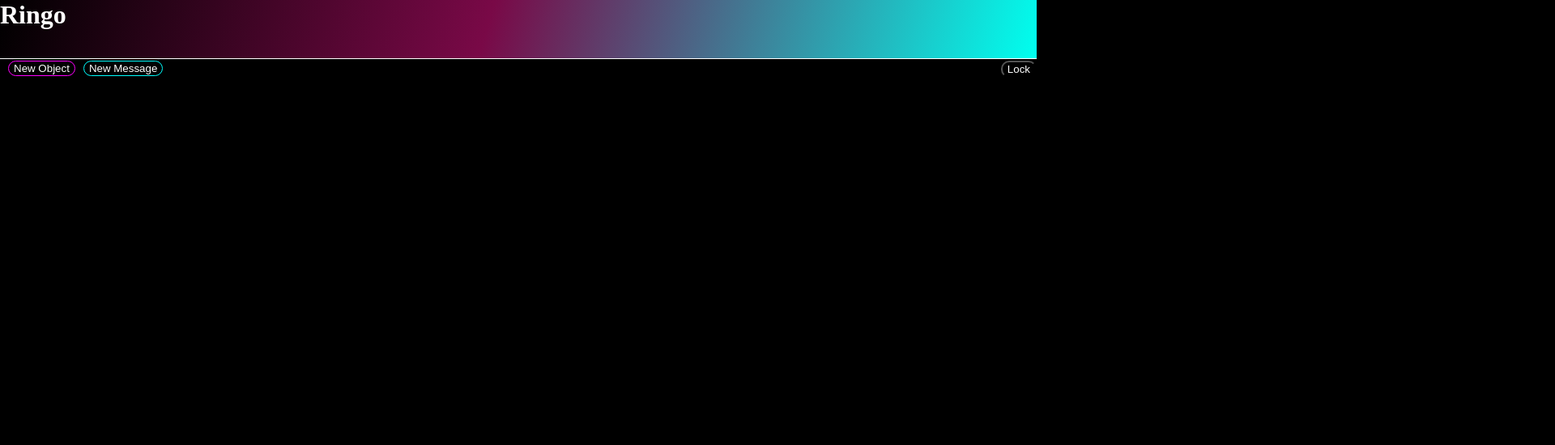
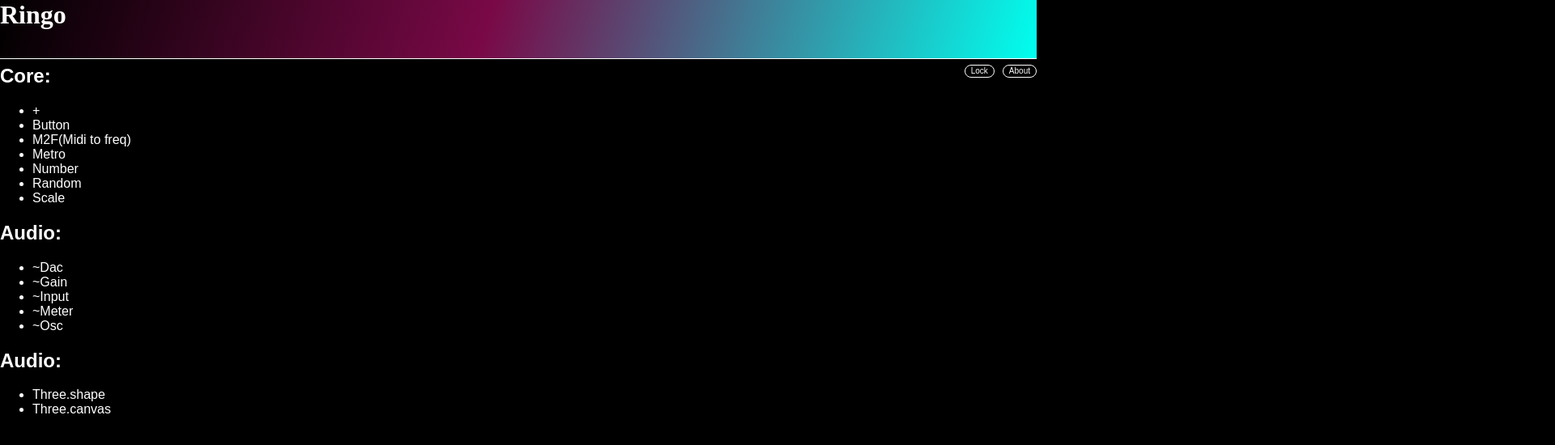
Before and after one commit to qscacheri/ringo, a React (Create React App) app: page /about in a window 1280 px wide. Shown: the top 550 px of the page at 81% size, 1920 px wide, since content can reach past the window. Built offline with nearby package versions, Linux system fonts and the light colour scheme; a web font is replaced by a local one.

Commit message:
added object list

```diff
--- a/package.json
+++ b/package.json
@@ -13,6 +13,7 @@
     "react-draggable": "^4.2.0",
     "react-location": "^2.0.7",
     "react-p5": "^1.3.2",
+    "react-router-dom": "^5.1.2",
     "react-scripts": "0.9.x",
     "three": "^0.116.1",
     "tone": "^13.8.25"
--- /dev/null
+++ b/src/css/About.css
@@ -0,0 +1,5 @@
+.About {
+    width: 100%;
+    color: white;
+    height: 100%;
+}
--- a/src/css/App.css
+++ b/src/css/App.css
@@ -1,7 +1,7 @@
 .App,  #root
 {
-    width: 1000vw;
-    height: 1000vh;
+    width: 100%;
+    height: 100%;
     outline: 0;
     margin: 0;
     background: black;
@@ -10,6 +10,6 @@
 
 .WorkSpace {
     position: relative;
-    width: 100%;
-    height: 100%;
+    width: 1000vw;
+    height: 1000vh;
 }
--- a/src/css/Toolbar.css
+++ b/src/css/Toolbar.css
@@ -50,6 +50,11 @@
     color: white;
     border-radius: 10px;
     margin-left: 10px;
+    text-decoration: none;
+    font-size: 10px;
+    border: solid 1px white;
+    padding: 1px 7px 2px;
+
 }
 
 .ToolbarButton.NewObject {
--- /dev/null
+++ b/src/js/components/About.jsx
@@ -0,0 +1,55 @@
+import React from "react";
+import "../../css/About.css"
+function About() {
+
+    const coreObjects = ['+', 'Button', 'M2F(Midi to freq)', 'Metro', 'Number', 'Random', 'Scale']
+    const audioObjects = ['~Dac', '~Gain', '~Input', '~Meter', '~Osc'];
+    const threeObjects = ['Three.shape', 'Three.canvas']
+
+    const getCoreObjects = () => {
+        const objects = [];
+        for (let i = 0; i < coreObjects.length; i++) {
+            objects.push(<li key={i}>{ coreObjects[i] }</li>)
+        }
+        return objects;
+    }
+
+    const getAudioObjects = () => {
+        const objects = [];
+        for (let i = 0; i < audioObjects.length; i++) {
+            objects.push(<li key={i}>{ audioObjects[i] }</li>)
+        }
+        return objects;
+    }
+
+    const getThreeObjects = () => {
+        const objects = [];
+        for (let i = 0; i < threeObjects.length; i++) {
+            objects.push(<li key={i}>{ threeObjects[i] }</li>)
+        }
+        return objects;
+    }
+
+
+
+
+    return (<div className="About">
+        <h1>Objects:</h1>
+            <h2>Core:</h2>
+            <ul>
+                {getCoreObjects()}
+            </ul>
+            <h2>Audio:</h2>
+            <ul>
+                {getAudioObjects()}
+            </ul>
+            <h2>Audio:</h2>
+            <ul>
+                {getThreeObjects    ()}
+            </ul>
+
+
+    </div>)
+}
+
+export default About
--- a/src/js/components/App.jsx
+++ b/src/js/components/App.jsx
@@ -11,6 +11,13 @@ import ProcessorTree from '../utils/ProcessorTree'
 import PatchCableManager from '../utils/PatchCableManager'
 import RingoMessage from "./RingoMessage";
 import RingoThree from './RingoThree'
+import {
+    BrowserRouter as Router,
+    Switch,
+    Route,
+    Link
+} from "react-router-dom";
+import About from "./About";
 
 function App() {
     // let mousePosition = useRef({ x: 0, y: 0 })
@@ -130,18 +137,32 @@ function App() {
                     pos1={PatchCableManager.patchCables[i].getPosition('OUT')}
                     pos2={PatchCableManager.patchCables[i].getPosition('IN')}
                 />)
-        console.log(PatchCableManager.patchCables[i].getPosition('OUT').y)
+            console.log(PatchCableManager.patchCables[i].getPosition('OUT').y)
         }
         return patchCables
     }
 
     return (
         <div className="App" ref={myRef} tabIndex="0" onClick={handleClick} onMouseMove={handleMouseMove} onKeyDown={handleKeyDown}>
-            <div className='WorkSpace'>
-                {renderPatchCables()}
-                {renderRingoObjects()}
-            </div>
-            <Toolbar lockFn={lock} locked={locked}/>
+            <Router>
+                <Switch>
+                    <Route exact path="/">
+                        <div>
+                            <div className='WorkSpace'>
+                                {renderPatchCables()}
+                                {renderRingoObjects()}
+                            </div>
+                            <Toolbar workspace={true}/>
+                        </div>
+                    </Route>
+                    <Route exact path="/about">
+                        <div>
+                        <About />
+                        <Toolbar workspace={false}/>
+                        </div>
+                    </Route>
+                </Switch>
+            </Router>
         </div>)
 }
 
--- a/src/js/components/Toolbar.jsx
+++ b/src/js/components/Toolbar.jsx
@@ -4,9 +4,12 @@ import React from "react";
 import OBJECT_TYPES from '../constants/object-types';
 import '../../css/Toolbar.css';
 import Processor from "../utils/ProcessorTree";
+import { Link } from "react-router-dom";
 
 
-function Toolbar({ lockFn, locked }) {
+function Toolbar({ lockFn, locked, workspace}) {
+
+    console.log(workspace);
 
     const createObject = (type) => {
         Processor.addObject(type)
@@ -19,11 +22,13 @@ function Toolbar({ lockFn, locked }) {
             </div>
             <div className="Controls">
                 <div>
-                    <button className="ToolbarButton NewObject" onClick={() => { createObject(OBJECT_TYPES.EMPTY) }}>New Object</button>
-                    <button className="ToolbarButton NewMessage" onClick={() => { createObject(OBJECT_TYPES.MESSAGE) }}>New Message</button>
+                    {workspace ? <button className="ToolbarButton NewObject" onClick={() => { createObject(OBJECT_TYPES.EMPTY) }}>New Object</button> : null}
+                    {workspace ? <button className="ToolbarButton NewMessage" onClick={() => { createObject(OBJECT_TYPES.MESSAGE) }}>New Message</button>: null}
                 </div>
                 <div>
                     <button className="ToolbarButton" onClick={lockFn}>{ locked ? "Unlock" : "Lock" }</button>
+                    <Link to='/about' className="ToolbarButton">About</Link>
+
                 </div>
             </div>
         </div>
```
Also changed, not shown: 1 other file (tests, documents, lock files or other folders).
